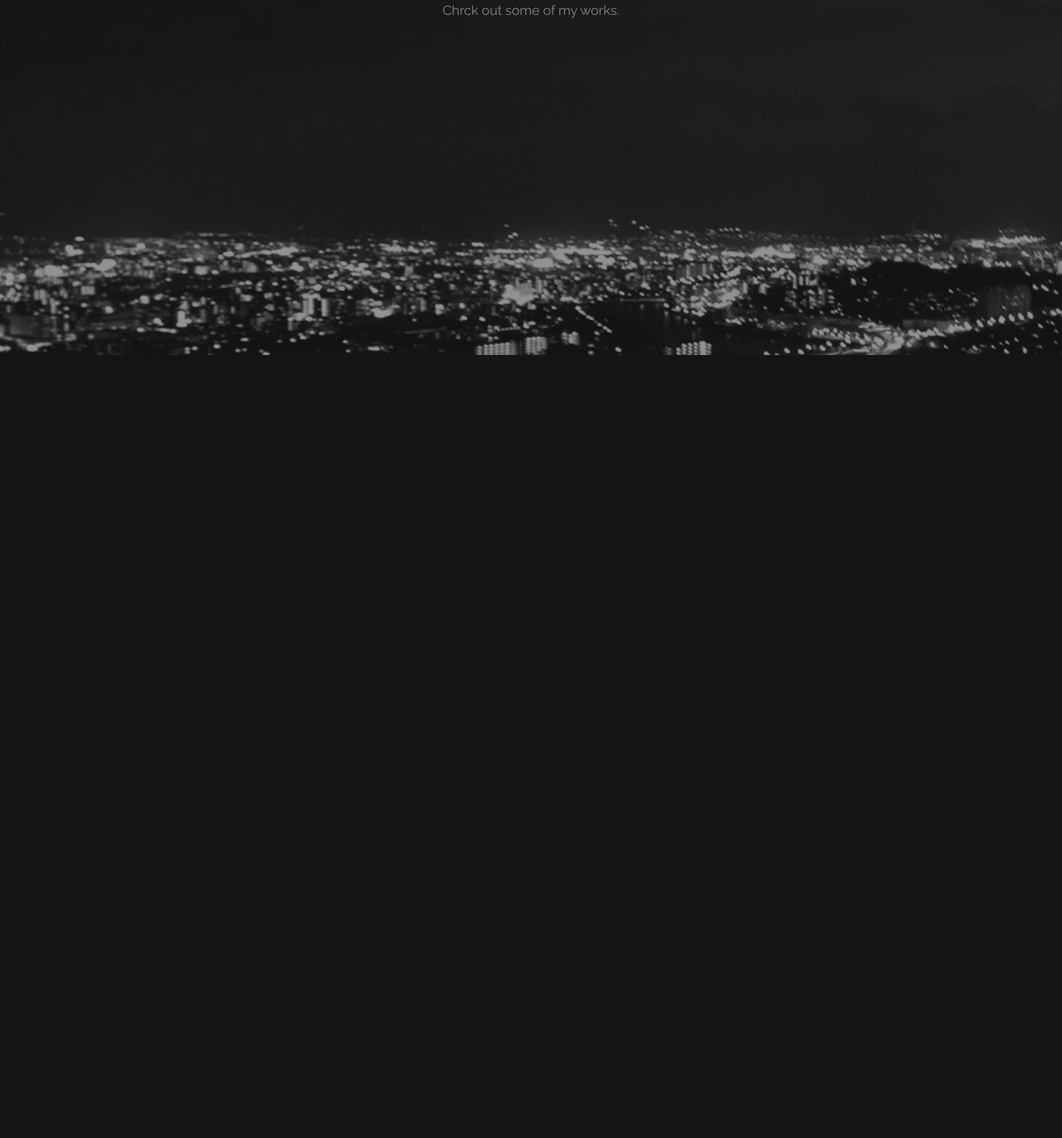
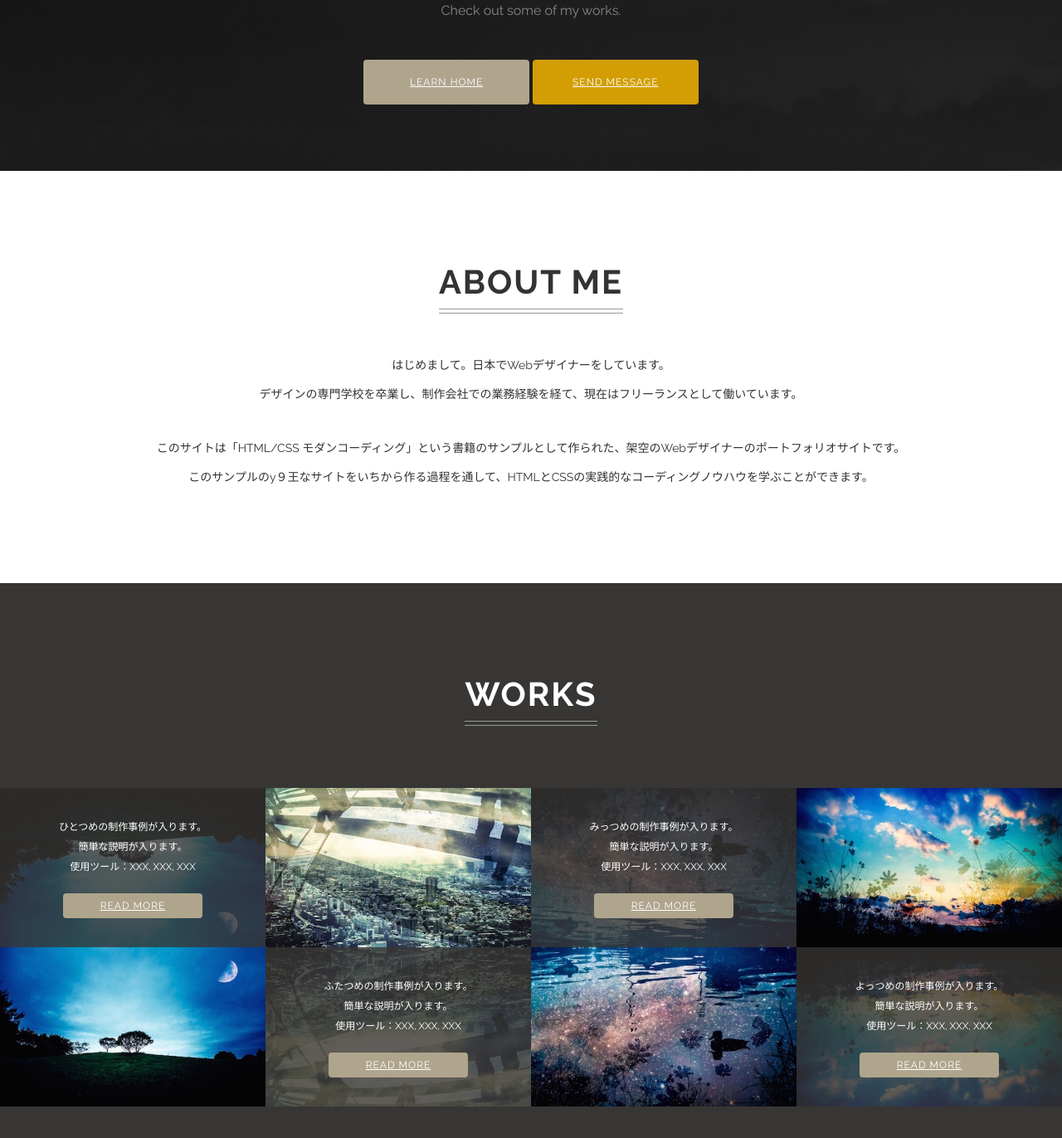
Before and after one commit to mattyan06/simplepage-layout, a plain HTML site: page index.html in a window 1280 px wide. Shown: the part 372-1744 px from the top of the page at 83% size. Before the commit the page ends 800 px from the top, so only its background shows below. Drawn offline with Linux system fonts and the light colour scheme; files whose address does not match are found by name.

Commit message:
about&works欄を追加

```diff
--- a/css/style.css
+++ b/css/style.css
@@ -47,3 +47,125 @@ body {
     color: #888;
     font-size: 1.6rem;
 }
+.button {
+    display: inline-block;
+    width: 200px;
+    padding: 20px;
+    border-radius: 4px;
+    background-color: #afa58d;
+    color: #fff;a
+    text-decoration: none;
+    letter-spacing: 1px;
+    font-size: 1.2rem;
+  }
+  .button:hover {
+    opacity: 0.9;
+  }
+  .button-showy {
+    background-color: #D29E04;
+  }
+  .about {
+    padding: 80px 30px;
+    background-color: #fff;
+    color: #333;
+  }
+  .about-text {
+    margin: 30px 0;
+    line-height: 2.5;
+  }
+  .heading {
+    position: relative;
+    display: inline-block;
+    margin: 30px 0 15px;
+    padding-bottom: 15px;
+    letter-spacing: 2px;
+    font-size: 4rem;
+  }
+  .heading::before,
+  .heading::after {
+    content: '';
+    position: absolute;
+    right: 0;
+    bottom: 0;
+    left: 0;
+    border-bottom: 1px solid #999;
+  }
+  .heading::before {
+    bottom: 5px;
+  }
+  .works {
+    padding: 80px 0;
+    background-color: #383634;
+  }
+  .works-wrapper {
+    display: table;
+    width: 100%;
+    margin-top: 60px;
+    table-layout: fixed;
+  }
+  .work-box {
+    position: relative;
+    display: table-cell;
+  }
+  .work-image {
+    display: block;
+    width: 100%;
+    margin: 0 0 60%;
+  }
+  .work-description {
+    position: absolute;
+    top: 50%;
+    left: 0;
+    z-index: 1;
+    width: 100%;
+    height: 50%;
+    overflow-y: auto;
+  }
+  .work-description-inner {
+    display: table;
+    width: 100%;
+    height: 100%;
+    padding: 20px;
+  }
+  .work-text {
+    display: table-cell;
+    vertical-align: middle;
+    font-size: 1.2rem;
+    line-height: 2;
+  }
+  .work-text .button {
+    width: 60%;
+    margin-top: 20px;
+    padding: 3px;
+  }
+  .work-box::after {
+    content: '';
+    position: absolute;
+    top: 50%;
+    left: 0;
+    width: 100%;
+    height: 50%;
+    background: no-repeat;
+    background-size: 100% 100%;
+    opacity: 0.2;
+    transform: scaleY(-1);
+  }
+  .work-box.tree::after {
+    background-image: url('../images/tree.jpg');
+  }
+  .work-box.building::after {
+    background-image: url('../images/building.jpg');
+  }
+  .work-box.lake::after {
+    background-image: url('../images/lake.jpg');
+  }
+  .work-box.sky::after {
+    background-image: url('../images/sky.jpg');
+  }
+  .work-box:nth-child(odd) .work-image {
+    margin: 60% 0 0;
+  }
+  .work-box:nth-child(odd) .work-description,
+  .work-box:nth-child(odd)::after {
+    top: 0;
+  }
--- a/index.html
+++ b/index.html
@@ -11,12 +11,82 @@
         <header class="header">
             <p class="site-title-sub">Web designer's portfolio</p>
             <h1 class="site-title">HI, MY NAME IS...</h1>
-            <p class="site-description">Chrck out some of my works.</p>
+            <p class="site-description">Check out some of my works.</p>
+            <div class="buttons">
+                <a class="button" href="#about">LEARN HOME</a>
+                <a class="button button-showy" href="#contact">SEND MESSAGE</a>
+            </div>
         </header>
-        <section class="about"></section>
-        <section class="works"></section>
+        <section id="about" class="about">
+            <h2 class="heading">ABOUT ME</h2>
+            <p class="about-text">
+                はじめまして。日本でWebデザイナーをしています。<br>
+                デザインの専門学校を卒業し、制作会社での業務経験を経て、現在はフリーランスとして働いています。
+            </p>
+            <p class="about-text">
+                このサイトは「HTML/CSS モダンコーディング」という書籍のサンプルとして作られた、架空のWebデザイナーのポートフォリオサイトです。<br>
+                このサンプルのy９王なサイトをいちから作る過程を通して、HTMLとCSSの実践的なコーディングノウハウを学ぶことができます。
+            </p>
+        </section>
+        <section class="works">
+            <h2 class="heading">WORKS</h2>
+            <div class="works-wrapper">
+              <div class="work-box tree">
+                <img class="work-image" src="images/tree.jpg" alt="制作事例1">
+                <div class="work-description">
+                  <div class="work-description-inner">
+                    <p class="work-text">
+                      ひとつめの制作事例が入ります。<br>
+                      簡単な説明が入ります。<br>
+                      使用ツール：XXX, XXX, XXX<br>
+                      <a href="#" class="button button-ghost">READ MORE</a>
+                    </p>
+                  </div>
+                </div>
+              </div>
+              <div class="work-box building">
+                <img class="work-image" src="images/building.jpg" alt="制作事例2">
+                <div class="work-description">
+                  <div class="work-description-inner">
+                    <p class="work-text">
+                      ふたつめの制作事例が入ります。<br>
+                      簡単な説明が入ります。<br>
+                      使用ツール：XXX, XXX, XXX<br>
+                      <a href="#" class="button button-ghost">READ MORE</a>
+                    </p>
+                  </div>
+                </div>
+              </div>
+              <div class="work-box lake">
+                <img class="work-image" src="images/lake.jpg" alt="制作事例3">
+                <div class="work-description">
+                  <div class="work-description-inner">
+                    <p class="work-text">
+                      みっつめの制作事例が入ります。<br>
+                      簡単な説明が入ります。<br>
+                      使用ツール：XXX, XXX, XXX<br>
+                      <a href="#" class="button button-ghost">READ MORE</a>
+                    </p>
+                  </div>
+                </div>
+              </div>
+              <div class="work-box sky">
+                <img class="work-image" src="images/sky.jpg" alt="制作事例4">
+                <div class="work-description">
+                  <div class="work-description-inner">
+                    <p class="work-text">
+                      よっつめの制作事例が入ります。<br>
+                      簡単な説明が入ります。<br>
+                      使用ツール：XXX, XXX, XXX<br>
+                      <a href="#" class="button button-ghost">READ MORE</a>
+                    </p>
+                  </div>
+                </div>
+              </div>
+            </div>
+          </section>
         <section class="skills"></section>
-        <section class="contact"></section>
+        <section id="contact" class="contact"></section>
         <footer class="footer"></footer>
     </body>
 </html>
```
